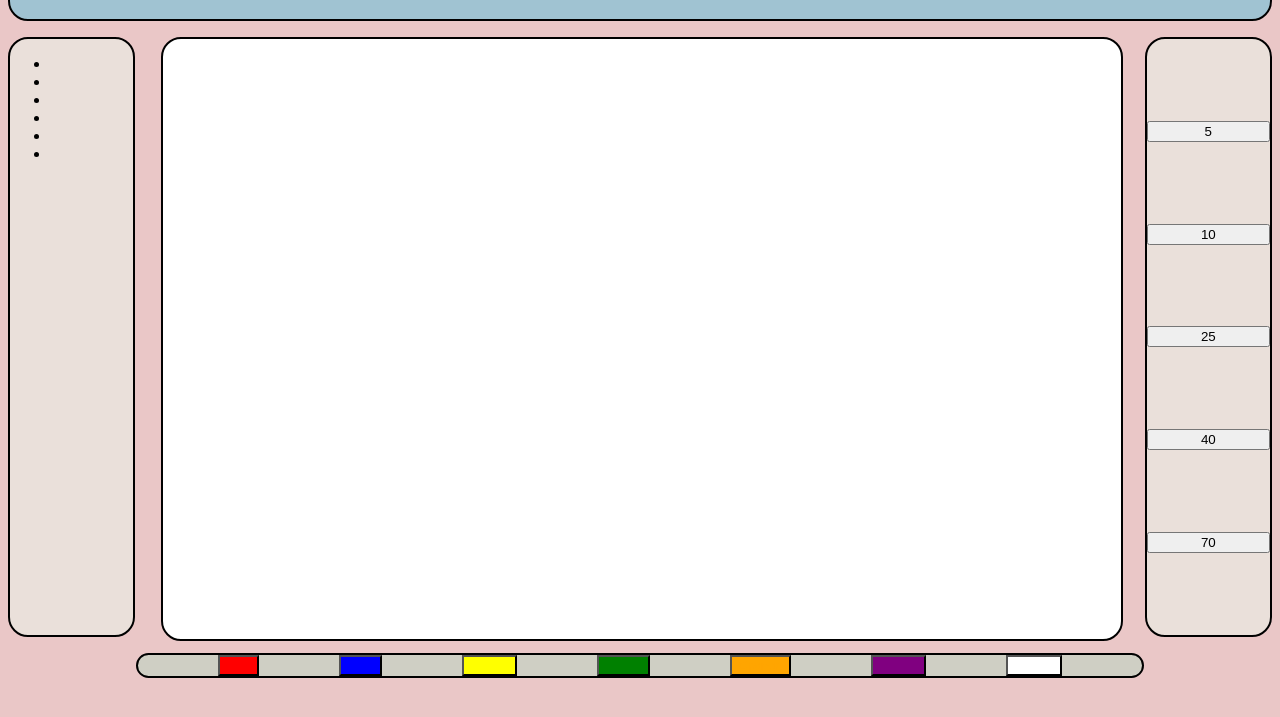
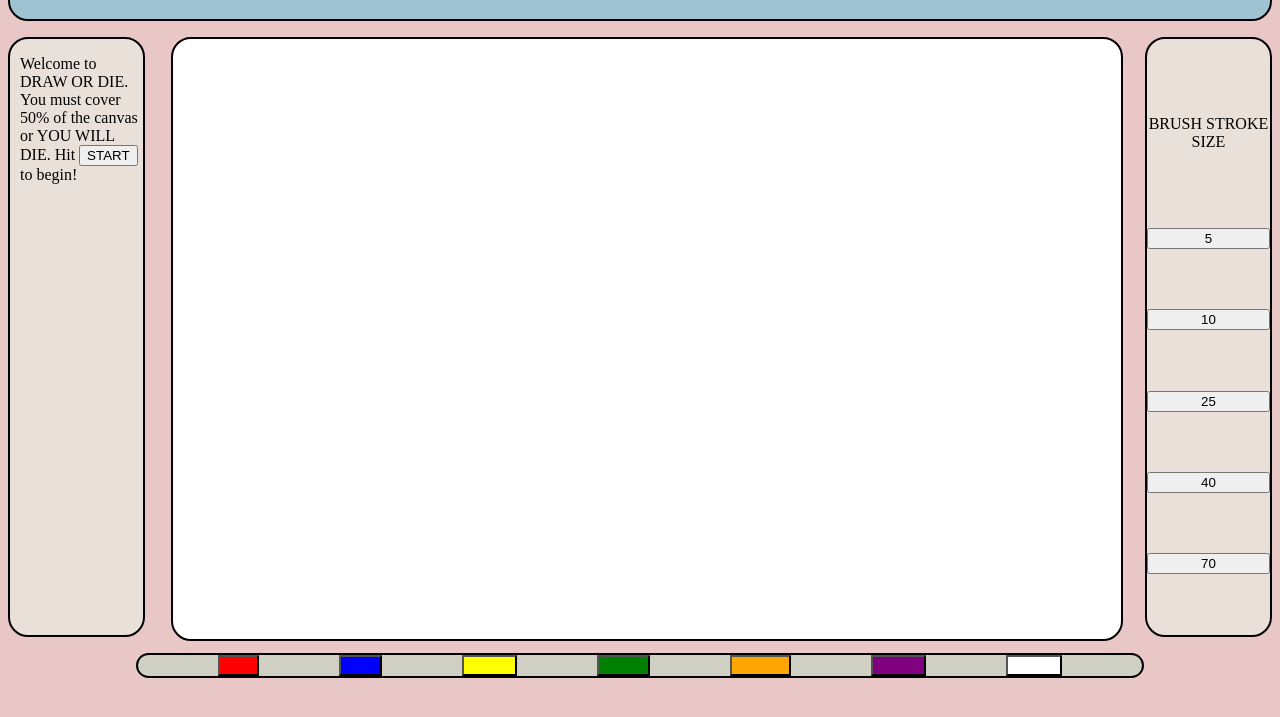
Before and after one commit to crocchamp/Drawing, a plain HTML site: page index.html in a window 1280 px wide. Shown: the part 71-788 px from the top of the page. Drawn offline with Linux system fonts and the light colour scheme.

Commit message:
Add instructions and start button

```diff
--- a/index.html
+++ b/index.html
@@ -180,14 +180,9 @@ eraserButton.addEventListener('click', function() {
     <div id="artHolder">
 
         <div id="Instructions">
-            <ul>
-                <li></li>
-                <li></li>
-                <li></li>
-                <li></li>
-                <li></li>
-                <li></li>
-            </ul>
+           <p>
+            Welcome to DRAW OR DIE. You must cover 50% of the canvas or YOU WILL DIE. Hit <button>START</button> to begin!
+           </p>
         </div>
 
         <div id="drawArea">
@@ -195,7 +190,7 @@ eraserButton.addEventListener('click', function() {
         </div>
 
         <div id="brushSizeHolder">
-
+            <p>BRUSH STROKE SIZE</p>
         </div>
     </div>
 
--- a/style.css
+++ b/style.css
@@ -45,6 +45,7 @@ header {
     display: flex;
     flex-direction: column;
     justify-content: space-evenly;
+    text-align: center;
 }
 
 canvas {
@@ -53,6 +54,10 @@ canvas {
     background-color: white;
     border: 2px solid black;
     border-radius: 20px;
+}
+
+#Instructions {
+    padding-left: 10px;
 }
 
 #palette {
```
